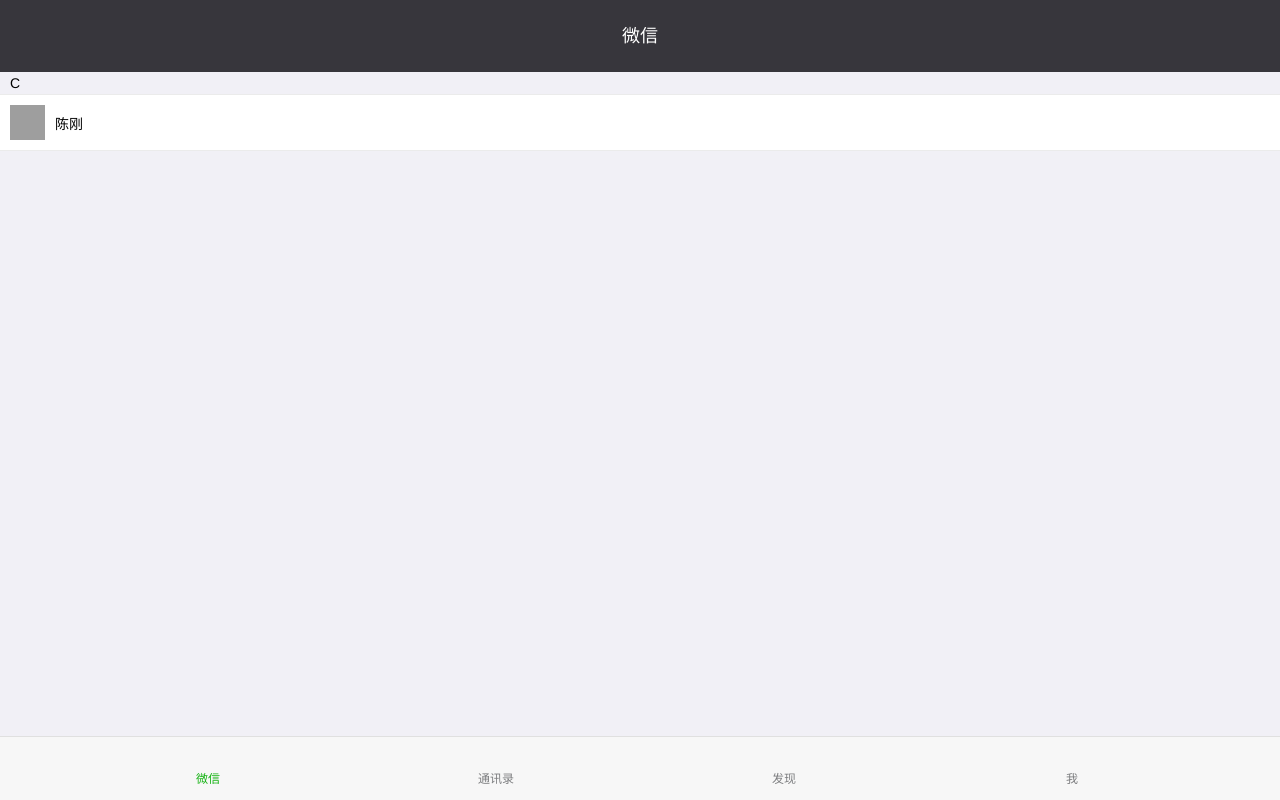
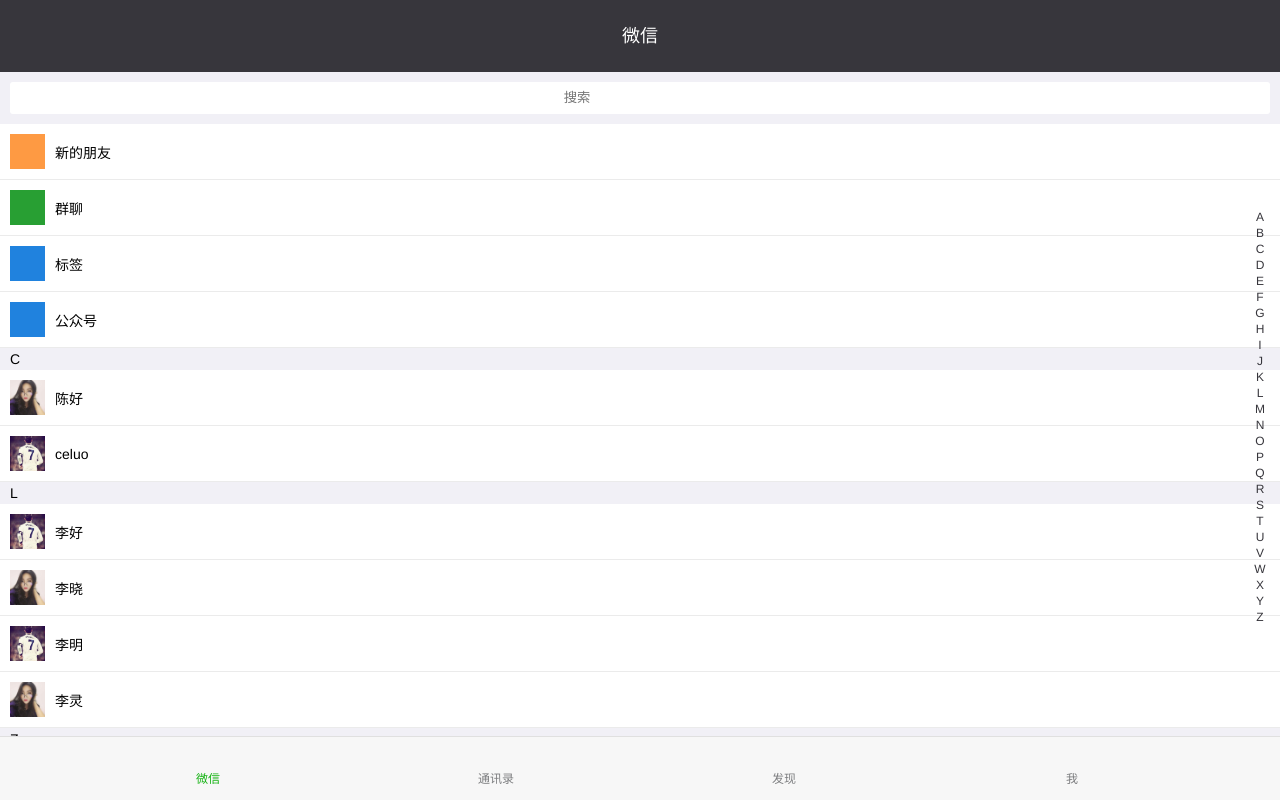
Before and after one commit to AlbertYu8467/weixin-project, a Vue app: page /#/contacts in a window 1280 px wide. Built offline with nearby package versions, Linux system fonts and the light colour scheme; grey boxes are pictures that could not be loaded; a small style sheet from the web is missing.

Commit message:
通讯录标签

```diff
--- a/index.html
+++ b/index.html
@@ -5,7 +5,7 @@
     <meta charset="utf-8">
     <meta name="viewport" content="width=device-width,initial-scale=1.0">
     <title>weixin-project</title>
-    <link rel="stylesheet" href="//at.alicdn.com/t/font_642721_nuvh7oi89zarlik9.css">
+    <link rel="stylesheet" href="//at.alicdn.com/t/font_642721_o1eeznsacgjmunmi.css">
 </head>
 
 <body>
--- a/src/App.vue
+++ b/src/App.vue
@@ -25,4 +25,8 @@
 
 <style lang="less">
 @import './style/base.less';
+.container {
+  overflow-y: auto;
+    height: 83vh;
+}
 </style>
--- a/src/components/contacts/cap.vue
+++ b/src/components/contacts/cap.vue
@@ -1,13 +1,14 @@
 <template>
-  <div class="cap">C</div>
+  <div class="cap">{{initial}}</div>
 </template>
 <script>
 export default {
-  data(){
-      return {
-          msg:'caption'
-      }
-  }
+    props:['initial'],
+    data(){
+        return {
+            msg:'caption'
+        }
+    }
 }
 </script>
 <style scoped>
--- a/src/components/contacts/contacts.vue
+++ b/src/components/contacts/contacts.vue
@@ -1,28 +1,98 @@
 <template>
-  <div class="contacts">
-      <cap></cap>
-      <person-item></person-item>
+  <div class="contacts container">
+    <right-cap></right-cap>
+    <input-search></input-search>
+    <func-label className="icon-mn_tianjiahaoyou" label="新的朋友" color='#FE9A43'></func-label>
+    <func-label className="icon-qunliaoshezhi" label="群聊" color='#289F33'></func-label>
+    <func-label className="icon-biaoqian" label="标签" color='#2082DE'></func-label>
+    <func-label className="icon-gongzhonghao" label="公众号" color='#2082DE'></func-label>
+
+    <div v-for='item in personList' :key='item.cap'>
+      <cap :initial="item.cap"></cap>
+      <person-item v-for='(value,index) in item.list' :key='index' :person='value'></person-item>
+    </div>
   </div>
 </template>
 
 <script>
+import inputSearch from '@/components/common/inputSearch'
+import rightCap from '@/components/contacts/rightCap'
+import funcLabel from '@/components/contacts/funcLabel'
 import personItem from '@/components/contacts/personItem'
 import cap from '@/components/contacts/cap'
 export default {
-  name: 'Contacts',
+  name: 'contacts',
+    components:{
+      inputSearch,
+      rightCap,
+      funcLabel,
+      personItem,
+      cap,
+  },
   data () {
     return {
-      msg: 'Welcome to Contacts'
+      personList:[
+        {
+          cap:'C',
+          list:[
+            {
+              name:'陈好',
+              avatar:'dan.jpg'
+            },
+            {
+              name:'celuo',
+              avatar:'celuo.jpg'
+            },
+          ]
+        },
+        {
+          cap:'L',
+          list:[
+            {
+              name:'李好',
+              avatar:'celuo.jpg'
+            },
+            {
+              name:'李晓',
+              avatar:'dan.jpg'
+            },
+            {
+              name:'李明',
+              avatar:'celuo.jpg'
+            },
+            {
+              name:'李灵',
+              avatar:'dan.jpg'
+            },
+          ]
+        },
+        {
+          cap:'Z',
+          list:[
+            {
+              name:'张浩',
+              avatar:'celuo.jpg'
+            },
+            {
+              name:'张俞',
+              avatar:'dan.jpg'
+            },
+            {
+              name:'张高',
+              avatar:'celuo.jpg'
+            },
+            {
+              name:'张露',
+              avatar:'dan.jpg'
+            },
+          ]
+        }
+      ]
     }
   },
-  components:{
-     personItem,
-     cap
-  }
 }
 </script>
 
 <!-- Add "scoped" attribute to limit CSS to this component only -->
 <style scoped>
-
 </style>
--- /dev/null
+++ b/src/components/contacts/funcLabel.vue
@@ -0,0 +1,28 @@
+<template>
+  <div class="contact-item">
+      <div class="avatar" :style="{'backgroundColor':color}">
+        <i :class="['iconfont',className]"></i>
+      </div>
+      <div class="nickname">{{label}}</div>
+    </div>
+</template>
+<script>
+export default {
+props:['className','label','color'],
+  data(){
+      return {
+          funcList:''
+      }
+  }
+}
+</script>
+<style scoped>
+    .avatar{
+        text-align: center;
+        line-height: 35px;
+    }
+    .avatar i {
+        font-size:20px;
+        color: #fff;
+    }
+</style>
--- a/src/components/contacts/personItem.vue
+++ b/src/components/contacts/personItem.vue
@@ -1,21 +1,20 @@
 <template>
   <div class="contact-item">
     <div class="avatar">
-        <img src="/static/celuo.jpg" alt="">
+        <img :src= "'/static/'+person.avatar"  alt="">
     </div>
-    <div class="nickname">陈刚</div>
+    <div class="nickname">{{person.name}}</div>
   </div>
 </template>
 <script>
 export default {
-
+  props:['person']
 }
 </script>
-<style scoped>
+<style>
     .contact-item {
         display: flex;
         padding: 10px;
-        border-top: 1px solid #EBEBEB;
         border-bottom: 1px solid #EBEBEB;
         align-items: center;
         background: #fff;
--- /dev/null
+++ b/src/components/contacts/rightCap.vue
@@ -0,0 +1,33 @@
+<template>
+  <div class="right">
+    <span class="caption"><i class="iconfont icon-sousuo"></i></span>
+    <span v-for='caption in capList' class="caption" :key='caption'>{{caption}}</span>
+  </div>
+</template>
+<script>
+export default {
+  data(){
+    return {
+      capList:[...'ABCDEFGHIJKLMNOPQRSTUVWXYZ']
+    }
+  }
+}
+</script>
+<style scoped>
+  .right{
+    position: fixed;
+    right: 10px;
+    top:24vh;
+    width: 20px;
+  }
+  .caption{
+    display: inline-block;
+    width: 100%;
+    text-align: center;
+    font-size: 12px;
+    color: #37363C;
+  }
+  .caption i {
+    font-size: 12px;
+  }
+</style>
--- a/src/style/base.less
+++ b/src/style/base.less
@@ -32,3 +32,26 @@
     outline: 0;
     border: 0;
 }
+/*定义滚动条高宽及背景 高宽分别对应横竖滚动条的尺寸*/
+::-webkit-scrollbar
+{
+    width: 0px;
+    height: 0px;
+    background-color: #F5F5F5;
+}
+
+/*定义滚动条轨道 内阴影+圆角*/
+::-webkit-scrollbar-track
+{
+    -webkit-box-shadow: inset 0 0 1px rgba(0,0,0,0);
+    border-radius: 10px;
+    background-color: #F5F5F5;
+}
+
+/*定义滑块 内阴影+圆角*/
+::-webkit-scrollbar-thumb
+{
+    border-radius: 10px;
+    -webkit-box-shadow: inset 0 0 6px rgba(0,0,0,.3);
+    background-color: #555;
+}
```
Also changed, not shown: static/celuo.jpg (added), static/dan.jpg (added).
